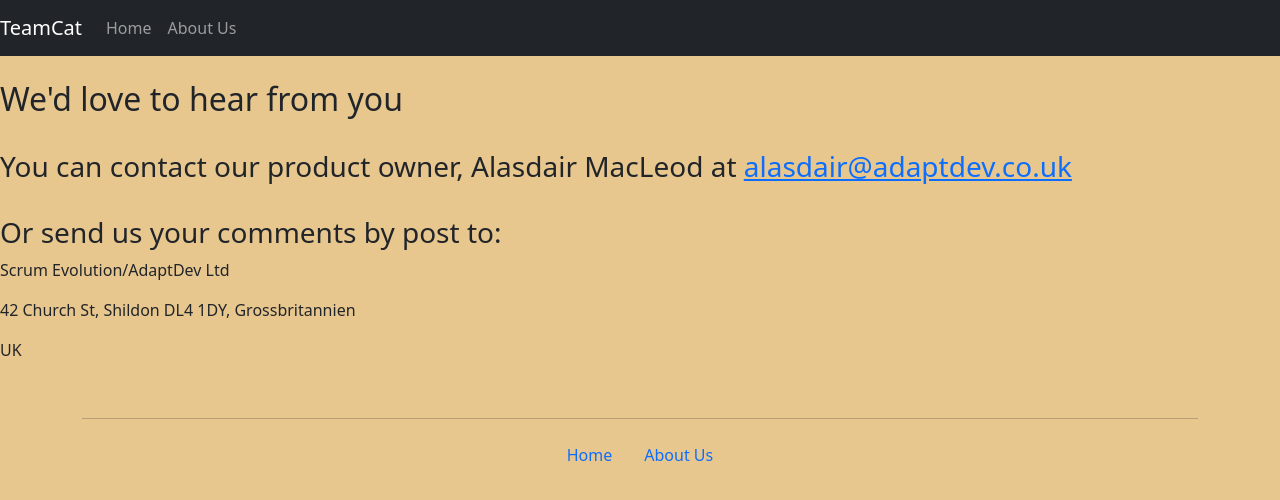
After one commit to Alasdair666/TeamCat, a Flask app: page /contact in a window 1280 px wide. The commit adds this page. Shown: the top 500 px of the page. Run offline with Flask 2, Linux system fonts and the light colour scheme; some libraries are stand-ins or nearby versions.

Commit message:
Add contact page

```diff
--- /dev/null
+++ b/templates/contact.html
@@ -0,0 +1,14 @@
+{% extends 'layout.html' %}
+{% block content %}
+<br />
+<h2>We'd love to hear from you</h2>
+<br />
+<h3>You can contact our product owner, Alasdair MacLeod at <a href="mailto:alasdair@adaptdev.co.uk">
+        alasdair@adaptdev.co.uk</a></h3>
+<br />
+<h3>Or send us your comments by post to:</h3>
+<p>Scrum Evolution/AdaptDev Ltd</p>
+<p>42 Church St, Shildon DL4 1DY, Grossbritannien</p>
+<p>UK</p>
+<br />
+{% endblock %}
```
Also changed, not shown: templates/about.html (+5 -7 lines), tests/test_page.py (+10 -1 lines).
